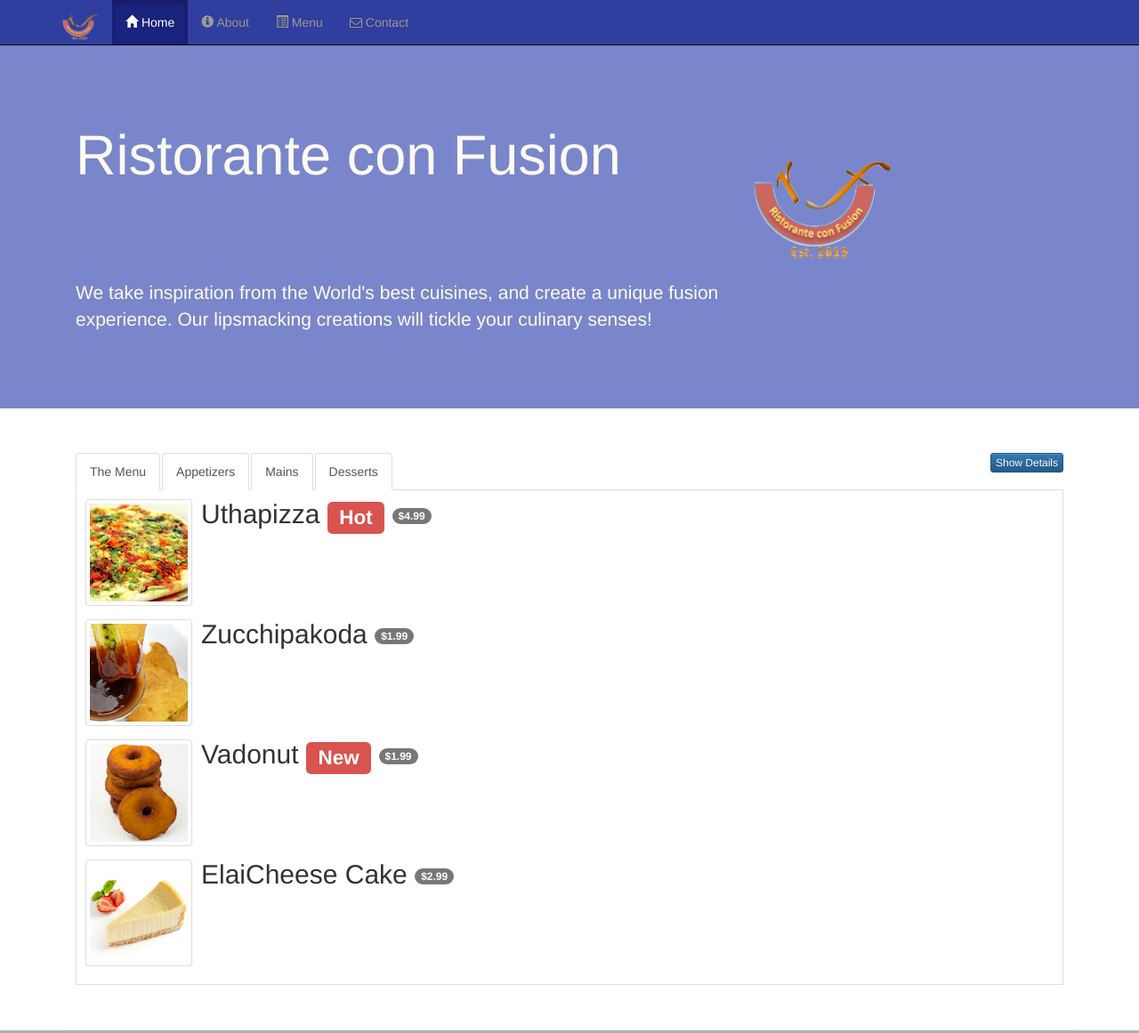
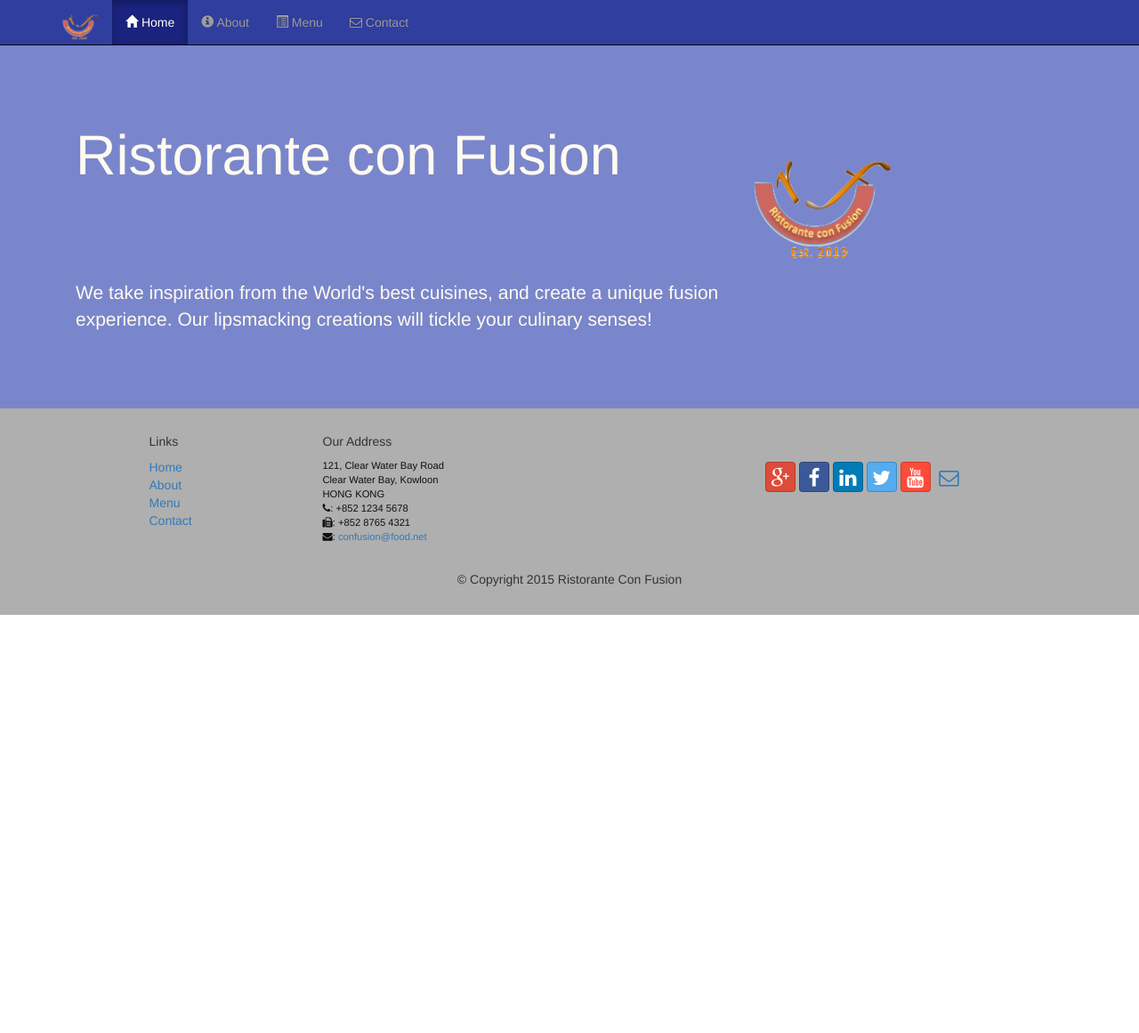
Before and after one commit to seekdestiny/front_end_JS_framework_angular, a website: page app/index.html in a window 1280 px wide. Shown: the top 1161 px of the page at 89% size. After the commit the page ends 800 px from the top, so only its background shows below. Drawn offline with Linux system fonts and the light colour scheme.

Commit message:
setup ngRoute for index.html

```diff
--- a/app/index.html
+++ b/app/index.html
@@ -80,7 +80,7 @@
         </div>
     </header>
 
-    <ng-include src="'menu.html'"></ng-include>
+    <ng-view></ng-view>
 
     <footer class="row-footer">
         <div class="container">
@@ -127,6 +127,7 @@
 
 <!-- build:js scripts/main.js -->
     <script src="../bower_components/angular/angular.min.js"></script>
+    <script src="../bower_components/angular-route/angular-route.min.js"></script>
     <script src="scripts/app.js"></script>
     <script src="scripts/controllers.js"></script>
     <script src="scripts/services.js"></script>
```
